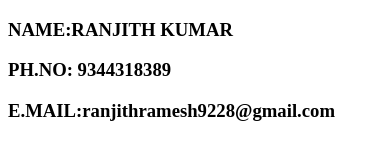
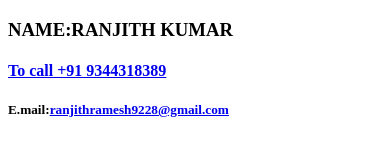
Before and after one commit to Ranjith3002/Ranjith3002.github.io, a plain HTML site: page CONTACT.HTML in a window 390 px wide. Drawn offline with Linux system fonts and the light colour scheme.

Commit message:
responsive email

```diff
--- a/CONTACT.HTML
+++ b/CONTACT.HTML
@@ -7,7 +7,7 @@
 </head>
 <body>
     <H3>NAME:RANJITH KUMAR</H3>
-    <H3>PH.NO: 9344318389</H3>
-    <H3>E.MAIL:ranjithramesh9228@gmail.com</H3>
+    <h4><a href="tel:+919344318389">To call +91 9344318389</a></h4>
+<h5>E.mail:<a href="mailto:ranjithramesh9228@gmail.com">ranjithramesh9228@gmail.com</a></h5>
 </body>
 </html>
```
